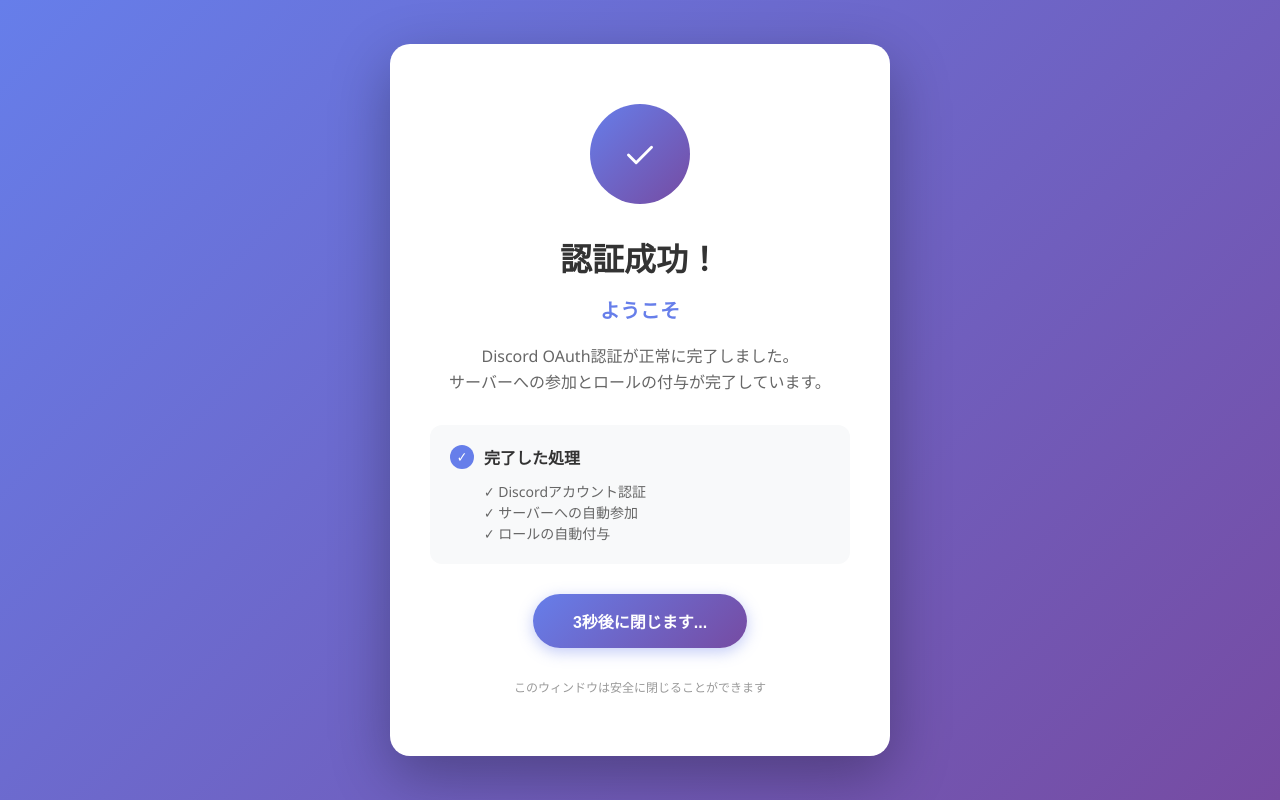
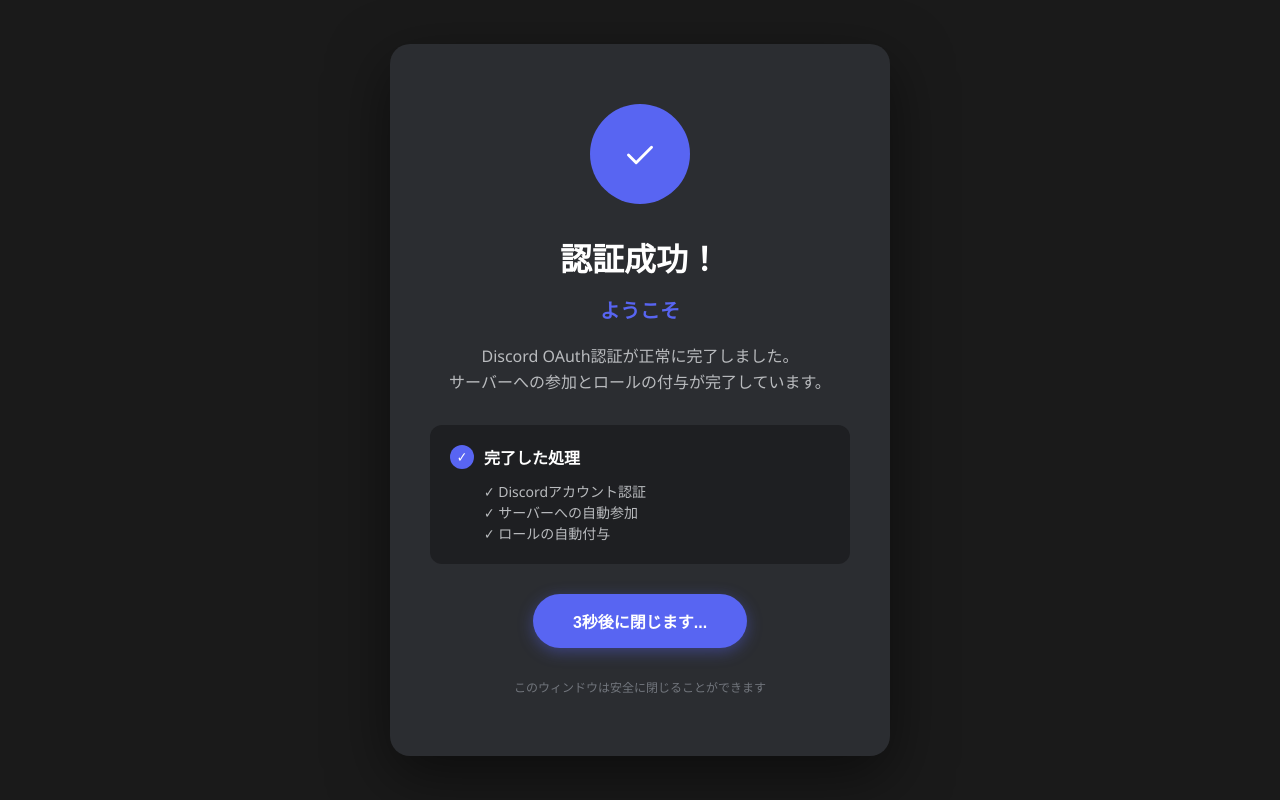
Before and after one commit to mume-dayo/free, a website: page public/success.html in a window 1280 px wide. Drawn offline with Linux system fonts and the light colour scheme.

Commit message:
Update success page to dark theme

```diff
--- a/public/success.html
+++ b/public/success.html
@@ -13,7 +13,7 @@
 
     body {
       font-family: 'Segoe UI', Tahoma, Geneva, Verdana, sans-serif;
-      background: linear-gradient(135deg, #667eea 0%, #764ba2 100%);
+      background: #1a1a1a;
       min-height: 100vh;
       display: flex;
       justify-content: center;
@@ -22,9 +22,9 @@
     }
 
     .container {
-      background: white;
+      background: #2b2d31;
       border-radius: 20px;
-      box-shadow: 0 20px 60px rgba(0, 0, 0, 0.3);
+      box-shadow: 0 20px 60px rgba(0, 0, 0, 0.5);
       max-width: 500px;
       width: 100%;
       padding: 60px 40px;
@@ -47,7 +47,7 @@
       width: 100px;
       height: 100px;
       margin: 0 auto 30px;
-      background: linear-gradient(135deg, #667eea 0%, #764ba2 100%);
+      background: #5865f2;
       border-radius: 50%;
       display: flex;
       justify-content: center;
@@ -75,28 +75,28 @@
     }
 
     h1 {
-      color: #333;
+      color: #ffffff;
       font-size: 32px;
       margin-bottom: 15px;
       font-weight: 700;
     }
 
     .username {
-      color: #667eea;
+      color: #5865f2;
       font-weight: 600;
       font-size: 20px;
       margin-bottom: 20px;
     }
 
     .message {
-      color: #666;
+      color: #b9bbbe;
       font-size: 16px;
       line-height: 1.6;
       margin-bottom: 30px;
     }
 
     .info-box {
-      background: #f8f9fa;
+      background: #1e1f22;
       border-radius: 12px;
       padding: 20px;
       margin-bottom: 30px;
@@ -104,7 +104,7 @@
     }
 
     .info-box h3 {
-      color: #333;
+      color: #ffffff;
       font-size: 16px;
       margin-bottom: 12px;
       display: flex;
@@ -116,7 +116,7 @@
       display: inline-block;
       width: 24px;
       height: 24px;
-      background: #667eea;
+      background: #5865f2;
       color: white;
       border-radius: 50%;
       margin-right: 10px;
@@ -126,14 +126,14 @@
     }
 
     .info-box p {
-      color: #666;
+      color: #b9bbbe;
       font-size: 14px;
       line-height: 1.5;
       margin-left: 34px;
     }
 
     .close-button {
-      background: linear-gradient(135deg, #667eea 0%, #764ba2 100%);
+      background: #5865f2;
       color: white;
       border: none;
       padding: 15px 40px;
@@ -142,12 +142,13 @@
       font-weight: 600;
       cursor: pointer;
       transition: transform 0.2s, box-shadow 0.2s;
-      box-shadow: 0 4px 15px rgba(102, 126, 234, 0.4);
+      box-shadow: 0 4px 15px rgba(88, 101, 242, 0.4);
     }
 
     .close-button:hover {
+      background: #4752c4;
       transform: translateY(-2px);
-      box-shadow: 0 6px 20px rgba(102, 126, 234, 0.6);
+      box-shadow: 0 6px 20px rgba(88, 101, 242, 0.6);
     }
 
     .close-button:active {
@@ -156,7 +157,7 @@
 
     .footer {
       margin-top: 30px;
-      color: #999;
+      color: #72767d;
       font-size: 12px;
     }
 
```
